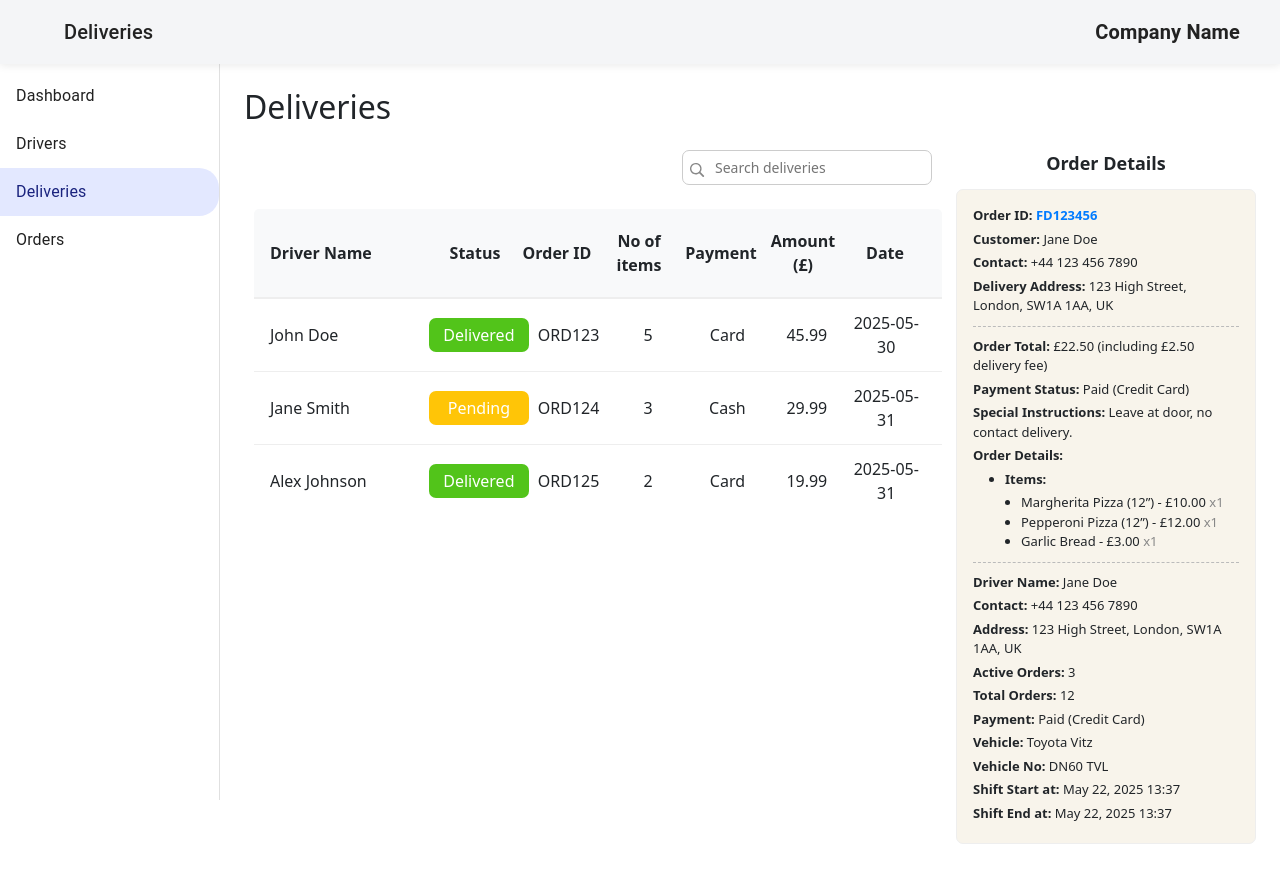
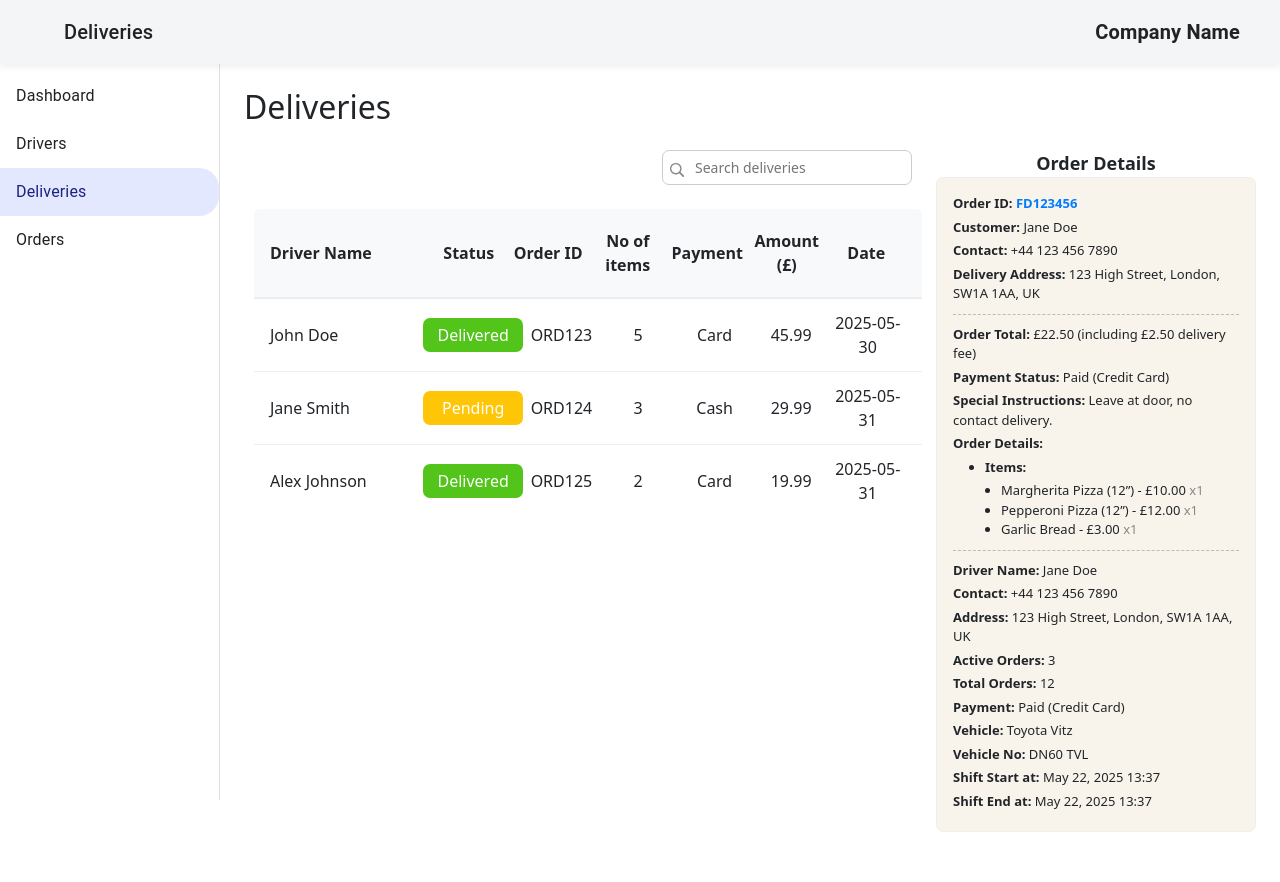
Before and after one commit to kasun-chamara/Dispatch-dashboard, a React (Vite) app: page /deliveries in a window 1280 px wide. Built offline with nearby package versions, Linux system fonts and the light colour scheme; some icons are missing.

Commit message:
Updated order component

```diff
--- a/src/components/DeliveriesSummery.jsx
+++ b/src/components/DeliveriesSummery.jsx
@@ -2,9 +2,15 @@ import React from 'react';
 import deliverySummary from '../mockdata/deliverySummaryData';
 
 const DeliveriesSummery = () => (
-  <div style={{ maxWidth: 300, width: 300 }}>
-    {/* Centered heading above the card */}
-    <div style={{ fontWeight: 700, fontSize: 18, marginBottom: 12, textAlign: 'center' }}>
+  <div
+    style={{
+      maxWidth: 320,
+      width: '100%',
+      flex: '0 0 320px',
+      boxSizing: 'border-box'
+    }}
+  >
+    <div style={{ fontWeight: 700, fontSize: 18, marginBottom: 0, textAlign: 'center' }}>
       Order Details
     </div>
     <div
--- a/src/components/DriverDetailsCard.jsx
+++ b/src/components/DriverDetailsCard.jsx
@@ -1,11 +1,9 @@
 import React, { useState } from 'react';
-import driverDetails from '../mockdata/driverDetails'; // Adjust the path as necessary
+import driverDetails from '../mockdata/driverDetails';
 
 const DriverDetailsCard = ({ driver }) => {
   const [shiftInput, setShiftInput] = useState('');
   const [endInput, setEndInput] = useState('');
-
-  // Use the active property from mock data
   const isActive = driver.active;
 
   return (
@@ -17,7 +15,7 @@ const DriverDetailsCard = ({ driver }) => {
         marginBottom: 14,
         background: '#F8F4EB',
         fontSize: 13,
-      maxWidth: 350,
+        maxWidth: 320,
         width: '100%',
         boxSizing: 'border-box'
       }}
@@ -34,7 +32,7 @@ const DriverDetailsCard = ({ driver }) => {
             width: 14,
             height: 14,
             borderRadius: '50%',
-            background: isActive ? '#28a745' : '#dc3545', // green or red
+            background: isActive ? '#28a745' : '#dc3545',
             marginLeft: 8,
             border: '2px solid #fff',
             boxShadow: '0 0 0 1px #bbb',
@@ -68,7 +66,6 @@ const DriverDetailsCard = ({ driver }) => {
       <div style={{ marginBottom: 4 }}>
         <b>Vehicle No:</b> {driver.vehicleNo}
       </div>
-      {/* Dotted line under vehicle number */}
       <div
         style={{
           borderTop: '1px dashed #bbb',
@@ -81,7 +78,6 @@ const DriverDetailsCard = ({ driver }) => {
       <div style={{ marginBottom: 4 }}>
         <b>Shift End at:</b> {driver.shiftEnd}
       </div>
-      {/* First row: text field and Start button (same size as End) */}
       <div style={{ display: 'flex', alignItems: 'center', marginTop: 8 }}>
         <input
           type="text"
@@ -113,7 +109,6 @@ const DriverDetailsCard = ({ driver }) => {
           Start
         </button>
       </div>
-      {/* Second row: text field and End button (same size as Start) */}
       <div style={{ display: 'flex', alignItems: 'center', marginTop: 8 }}>
         <input
           type="text"
@@ -160,7 +155,7 @@ const DriverDetailsRequests = () => {
     <div
       style={{
         width: '100%',
-        maxWidth: 300,
+        maxWidth: 320,
         minHeight: 575,
         background: '#fff',
         borderRadius: 5,
@@ -168,13 +163,13 @@ const DriverDetailsRequests = () => {
         flex: '0 0 320px',
         display: 'flex',
         flexDirection: 'column',
-        marginRight: 24,
-        marginTop: 0 // Reduce top margin
+        marginRight: 0,
+        marginTop: 0
       }}
     >
       <div style={{ display: 'flex', alignItems: 'center', marginBottom: 10, marginTop: 0 }}>
         <h6 className="mb-0" style={{ flex: 1 }}>Driver Details</h6>
-        <div style={{ position: 'relative', width: 100 }}> {/* Reduced width */}
+        <div style={{ position: 'relative', width: 100 }}>
           <span
             style={{
               position: 'absolute',
--- a/src/components/OrderRequests.jsx
+++ b/src/components/OrderRequests.jsx
@@ -28,7 +28,6 @@ const OrderCard = ({ order }) => (
     <div style={{ marginBottom: 4 }}>
       <b>Delivery Address:</b> {order.deliveryAddress}
     </div>
-    {/* Dashed line separator */}
     <div
       style={{
         borderTop: '1px dashed #bbb',
@@ -58,7 +57,6 @@ const OrderCard = ({ order }) => (
           </ul>
         </li>
       </ul>
-      {/* Select driver and assign button */}
       <div style={{ display: 'flex', alignItems: 'center', marginTop: 10, gap: 8 }}>
         <select
           style={{
@@ -100,17 +98,16 @@ const OrderCard = ({ order }) => (
 const OrderRequests = () => (
   <div
     style={{
+      maxWidth: 320,
       width: '100%',
-      maxWidth: 300,
+      flex: '0 0 320px',
       minHeight: 575,
       background: '#fff',
       borderRadius: 5,
-
-
       padding: 16,
-      flex: '0 0 320px',
       display: 'flex',
-      flexDirection: 'column'
+      flexDirection: 'column',
+      boxSizing: 'border-box'
     }}
   >
     <div style={{ display: 'flex', alignItems: 'center', marginBottom: 16 }}>
```
Lines whose indentation alone changed are shown as unchanged.
